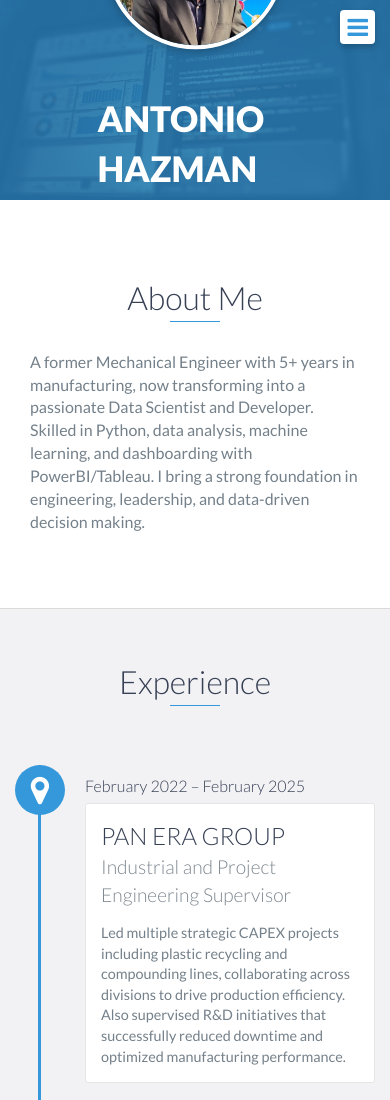
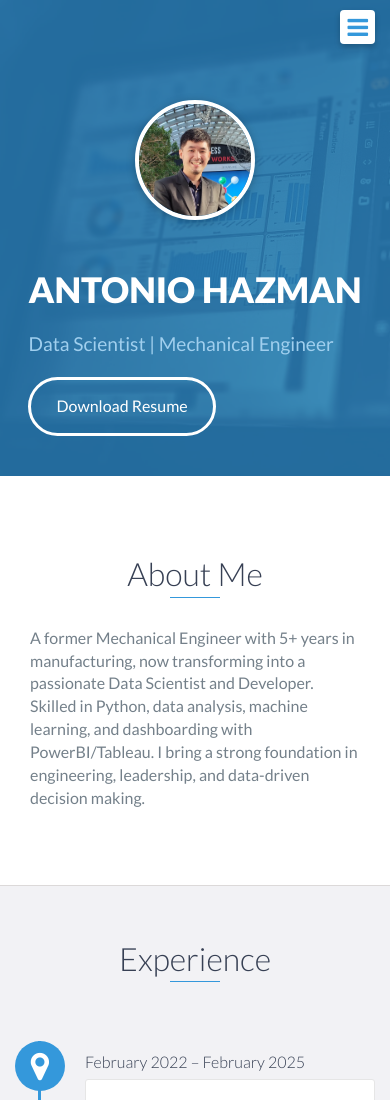
Before and after one commit to AntonioHazman8855/antoniohazman, a website: page index.html in a window 390 px wide. Shown: the top 1100 px of the page. Drawn offline with nearby package versions, Linux system fonts and the light colour scheme.

Commit message:
Update styles.css

```diff
--- a/css/styles.css
+++ b/css/styles.css
@@ -114,18 +114,28 @@
 }
 
 @media only screen and (max-width: 768px) {
+  #lead {
+    height: auto;
+    min-height: auto;
+    max-height: none;
+    padding: 100px 15px 40px 15px;
+    position: relative;
+  }
+
   #lead-content-wrapper {
     flex-direction: column;
     align-items: center;
     text-align: center;
     gap: 20px;
+    position: relative;
+    top: auto;
+    left: auto;
+    transform: none;
   }
 
   .lead-photo img {
-    border-radius: 50%;
-    object-fit: cover;
-    border: 4px solid #fff;
-    box-shadow: 0 2px 8px rgba(0, 0, 0, 0.25);
+    width: 120px;
+    height: 120px;
   }
 
   .lead-text h1 {
@@ -135,9 +145,4 @@
   .lead-text h2 {
     font-size: 1.2em;
   }
-
-  .btn-rounded-white {
-    padding: 10px 18px;
-    font-size: 0.9em;
-  }
 }
```
